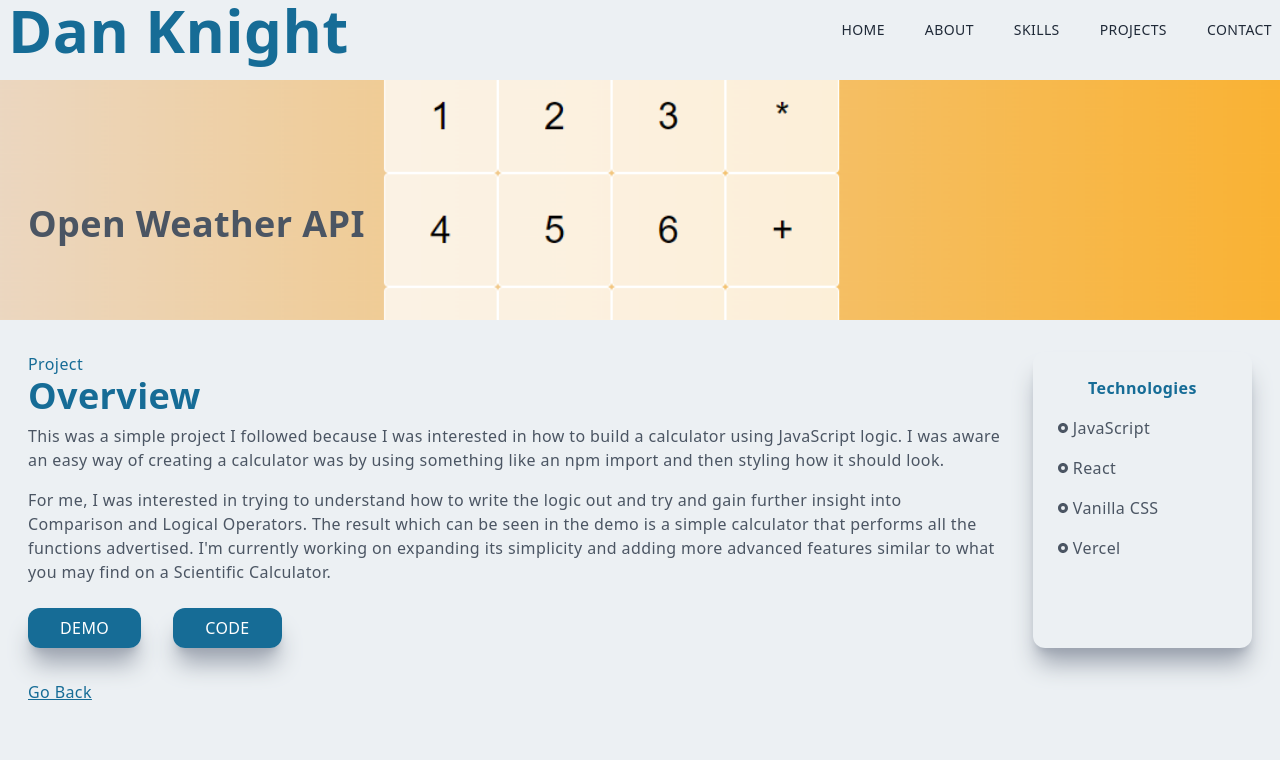
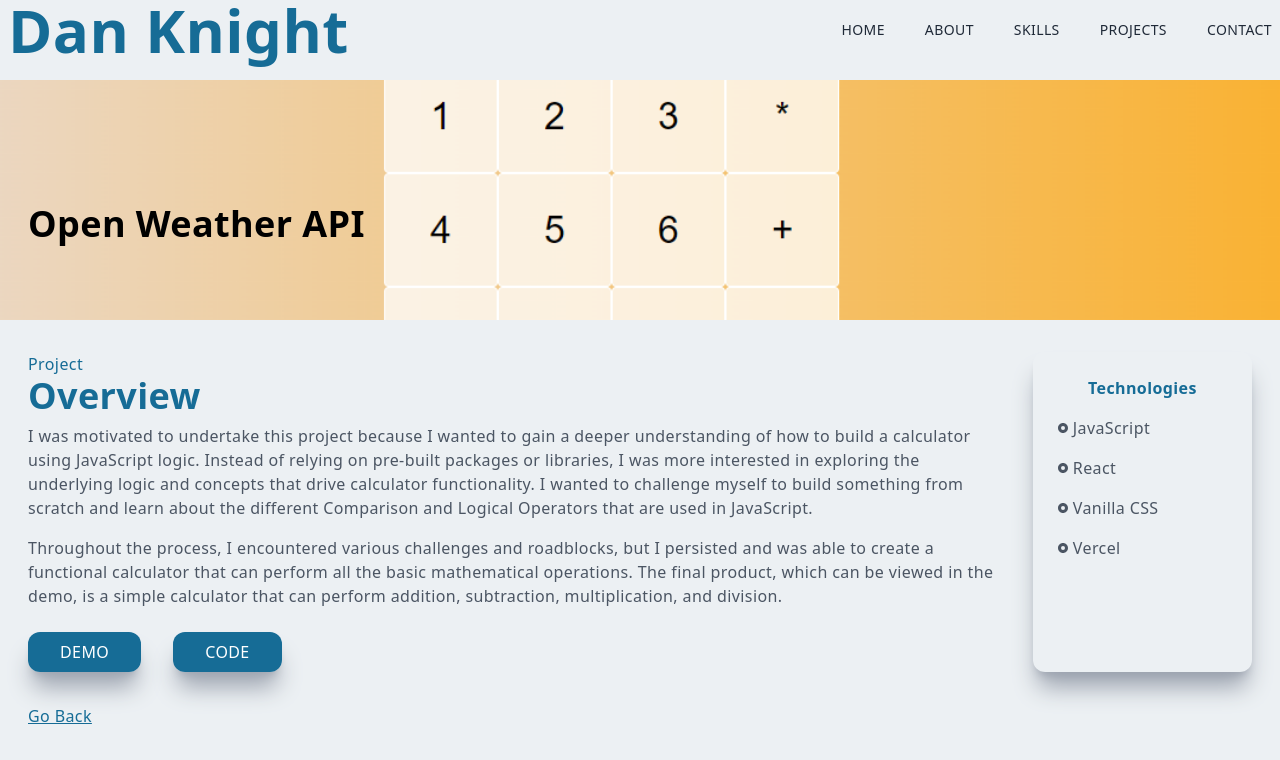
Before and after one commit to danielknight261/portfolio-daniel-knight, a Next.js app in the folder portfolio/: page /calculator in a window 1280 px wide. Shown: the top 760 px of the page. Built offline with nearby package versions, Linux system fonts and the light colour scheme.

Commit message:
project updates

```diff
--- a/portfolio/pages/bootcampersocial.js
+++ b/portfolio/pages/bootcampersocial.js
@@ -17,7 +17,7 @@ const bootcampersocial = () => {
           alt="/"
         />
         <div className="absolute top-[70%] max-w-[1240px] w-full left-[50%] translate-x-[-50%] translate-y-[-50%] text-white z-10 p-2">
-          <h2 className="py-2 text-gray-600">Bootcamper Social</h2>
+          <h2 className="py-2 text-black">Bootcamper Social</h2>
           <h3></h3>
         </div>
       </div>
--- a/portfolio/pages/calculator.js
+++ b/portfolio/pages/calculator.js
@@ -17,7 +17,7 @@ const calculator = () => {
           alt="/"
         />
         <div className="absolute top-[70%] max-w-[1240px] w-full left-[50%] translate-x-[-50%] translate-y-[-50%] text-white z-10 p-2">
-          <h2 className="py-2 text-gray-600">Open Weather API</h2>
+          <h2 className="py-2 text-black">Open Weather API</h2>
           <h3></h3>
         </div>
       </div>
@@ -27,22 +27,26 @@ const calculator = () => {
           <p>Project</p>
           <h2>Overview</h2>
           <p className="py-2 text-gray-600">
-            This was a simple project I followed because I was interested in how
-            to build a calculator using JavaScript logic. I was aware an easy
-            way of creating a calculator was by using something like an npm
-            import and then styling how it should look.
+            I was motivated to undertake this project because I wanted to gain a
+            deeper understanding of how to build a calculator using JavaScript
+            logic. Instead of relying on pre-built packages or libraries, I was
+            more interested in exploring the underlying logic and concepts that
+            drive calculator functionality. I wanted to challenge myself to
+            build something from scratch and learn about the different
+            Comparison and Logical Operators that are used in JavaScript.
           </p>
           <p className="py-2 text-gray-600">
-          For me, I was interested
-            in trying to understand how to write the logic out and try and gain
-            further insight into Comparison and Logical Operators. The result
-            which can be seen in the demo is a simple calculator that performs
-            all the functions advertised. I'm currently working on expanding its
-            simplicity and adding more advanced features similar to what you may
-            find on a Scientific Calculator.
+            Throughout the process, I encountered various challenges and
+            roadblocks, but I persisted and was able to create a functional
+            calculator that can perform all the basic mathematical operations.
+            The final product, which can be viewed in the demo, is a simple
+            calculator that can perform addition, subtraction, multiplication,
+            and division.
           </p>
           <Link href="https://react-logic-calculator.vercel.app/">
-            <button className="px-8 py-2 mt-4 mr-8 hover:scale-110">Demo</button>
+            <button className="px-8 py-2 mt-4 mr-8 hover:scale-110">
+              Demo
+            </button>
           </Link>
           <Link href="https://github.com/danielknight261/react-logic-calculator">
             <button className="px-8 py-2 mt-4 hover:scale-110">Code</button>
--- a/portfolio/pages/mywebsite.js
+++ b/portfolio/pages/mywebsite.js
@@ -17,7 +17,7 @@ const mywebsite = () => {
           alt="/"
         />
         <div className="absolute top-[70%] max-w-[1240px] w-full left-[50%] translate-x-[-50%] translate-y-[-50%] text-white z-10 p-2">
-          <h2 className="py-2 text-gray-600">Bootcamper Social</h2>
+          <h2 className="py-2 text-black">Bootcamper Social</h2>
           <h3></h3>
         </div>
       </div>
--- a/portfolio/pages/openweatherapi.js
+++ b/portfolio/pages/openweatherapi.js
@@ -17,7 +17,7 @@ const openweatherapi = () => {
           alt="/"
         />
         <div className="absolute top-[70%] max-w-[1240px] w-full left-[50%] translate-x-[-50%] translate-y-[-50%] text-white z-10 p-2">
-          <h2 className="py-2 text-gray-600">Open Weather API</h2>
+          <h2 className="py-2 text-black">Open Weather API</h2>
           <h3></h3>
         </div>
       </div>
@@ -27,14 +27,13 @@ const openweatherapi = () => {
           <p>Project</p>
           <h2>Overview</h2>
           <p className="py-2 text-gray-600">
-            A fun little build again a simple tutorial helped me along the way
-            for this one using the OpenWeatherMap API. Built using React, and
-            Axios to connect the API and Vanilla CSS for styling. There's so
-            much you can add using this particular API so should it change it's
-            because I've started linking up more weather data links. This was an
-            early API project for me so it was built to help wrap my head around
-            how APIs work and help visualise what the code of a RESTful API
-            looks like.
+          This project is a fun and engaging build that utilizes the OpenWeatherMap API to provide real-time weather data. The project was created with the help of a tutorial, making it an accessible and easy-to-follow learning experience. The project was built using React and Axios, which were utilized to connect to the API and retrieve the necessary data. The styling of the project was done using Vanilla CSS, providing a clean and simple visual design.
+          </p>
+          <p className="py-2 text-gray-600">
+          The OpenWeatherMap API has a wealth of data available and this project was just the tip of the iceberg. There is so much potential for further development by incorporating additional weather data links, such as hourly forecasts or extended forecasts.
+          </p>
+          <p className="py-2 text-gray-600">
+          This project served as an introduction to working with APIs and helped to understand the structure of a RESTful API. It also helped to visualise the code and how it functions in a real-world application. Overall, it was an enjoyable and educational experience that has helped to deepen my understanding of APIs and their capabilities.
           </p>
           <Link href="">
             <button className="px-8 py-2 mt-4 mr-8 hover:scale-110">Demo</button>
--- a/portfolio/pages/redeem.js
+++ b/portfolio/pages/redeem.js
@@ -17,7 +17,7 @@ const redeem = () => {
           alt="/"
         />
         <div className="absolute top-[70%] max-w-[1240px] w-full left-[50%] translate-x-[-50%] translate-y-[-50%] text-white z-10 p-2">
-          <h2 className="py-2 text-gray-600">Redeem Project</h2>
+          <h2 className="py-2 text-black">Redeem Project</h2>
           <h3></h3>
         </div>
       </div>
--- a/portfolio/pages/todolist.js
+++ b/portfolio/pages/todolist.js
@@ -17,7 +17,7 @@ const todolist = () => {
           alt="/"
         />
         <div className="absolute top-[70%] max-w-[1240px] w-full left-[50%] translate-x-[-50%] translate-y-[-50%] text-white z-10 p-2">
-          <h2 className="py-2 text-gray-600">TypeScript Todo List</h2>
+          <h2 className="py-2 text-black">TypeScript Todo List</h2>
           <h3></h3>
         </div>
       </div>
```
